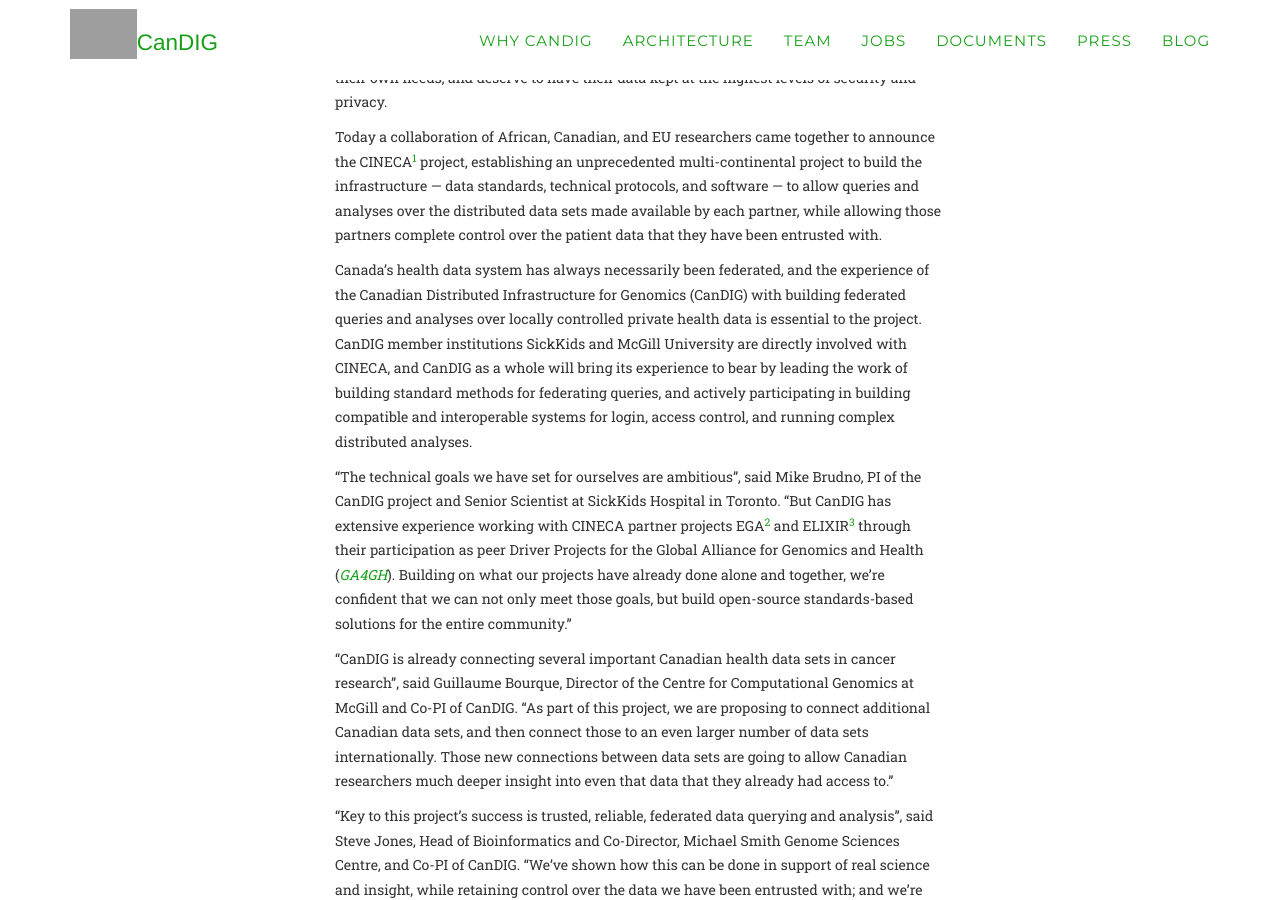
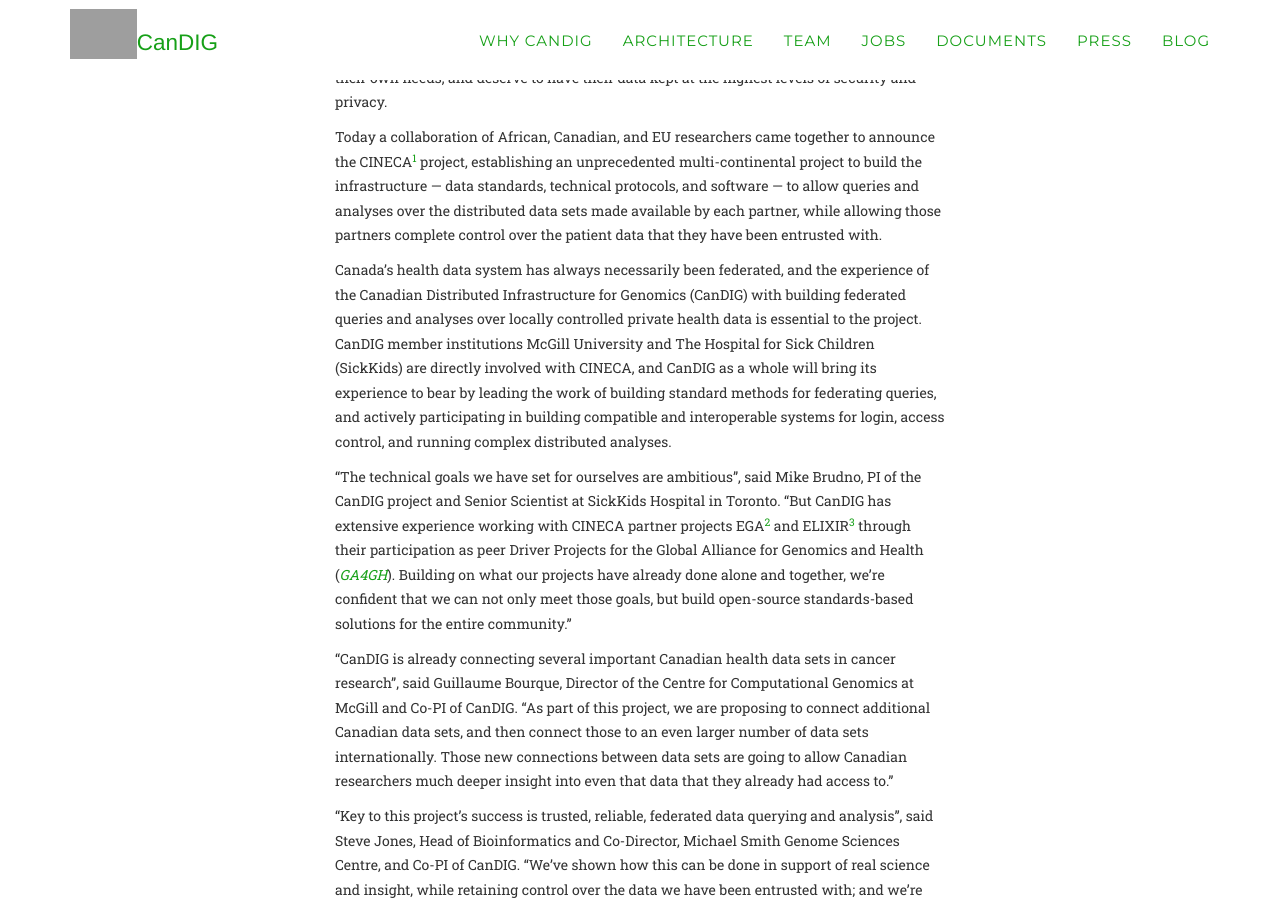
Before and after one commit to CanDIG/candig.github.io, a Jekyll site: the page built from _pages/releases/candig_cineca_project.md, in a window 1280 px wide and 900 px high, scrolled down 686 px. Built offline with Jekyll 4.4.1, drawn with Linux system fonts in a browser that asks for light colours; some web fonts are replaced; grey boxes are pictures that could not be loaded.

Commit message:
Fix SickKids use

```diff
--- a/_pages/releases/candig_cineca_project.md
+++ b/_pages/releases/candig_cineca_project.md
@@ -35,9 +35,9 @@
 the experience of the Canadian Distributed Infrastructure for Genomics
 (CanDIG) with building federated queries and analyses over locally
 controlled private health data is essential to the project. CanDIG
-member institutions SickKids and McGill University are directly involved
-with CINECA, and CanDIG as a whole will bring its experience to bear by
-leading the work of building standard methods for federating queries,
+member institutions McGill University and The Hospital for Sick Children (SickKids)
+are directly involved with CINECA, and CanDIG as a whole will bring its
+experience to bear by leading the work of building standard methods for federating queries,
 and actively participating in building compatible and interoperable
 systems for login, access control, and running complex distributed
 analyses.
```
